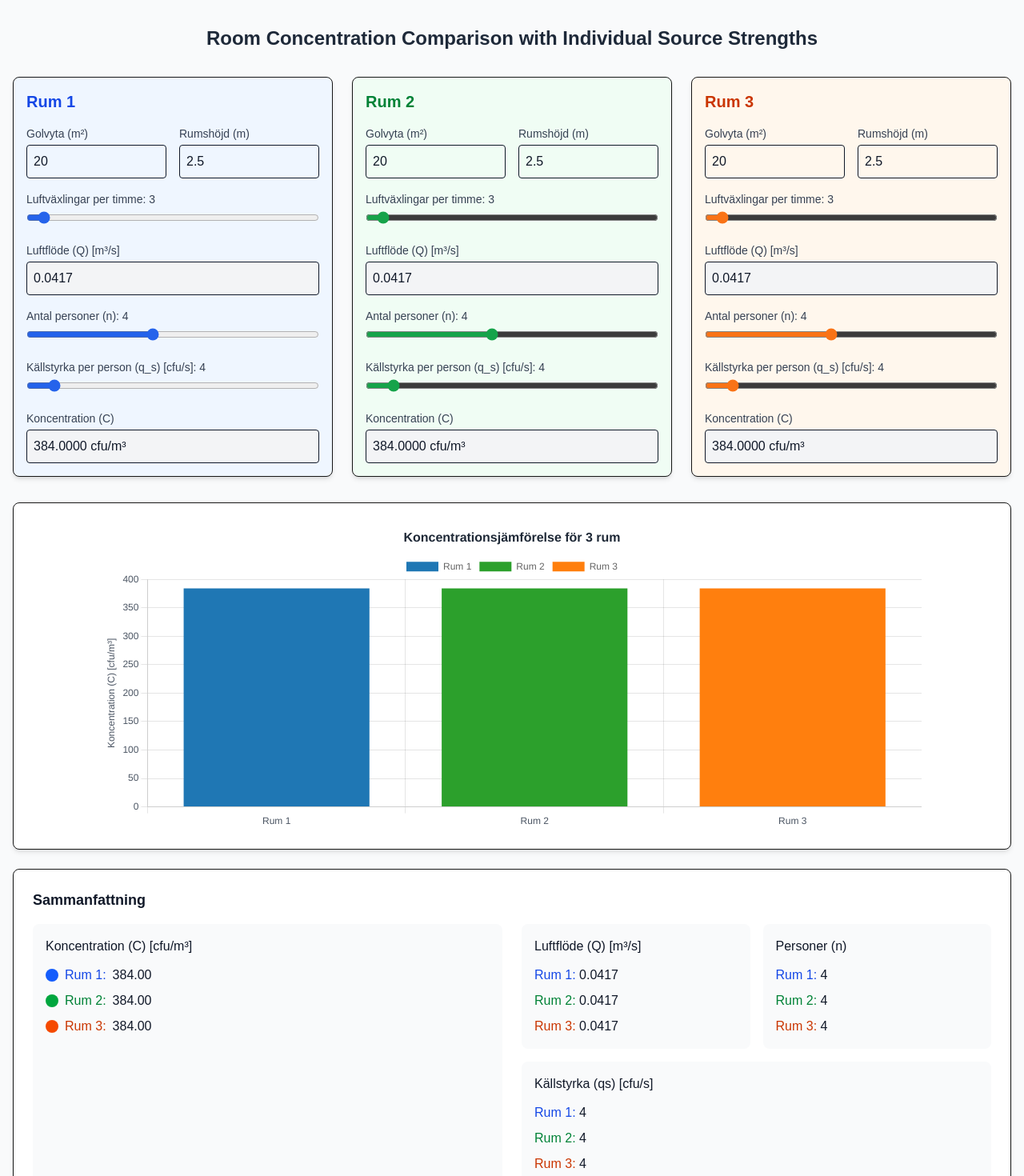
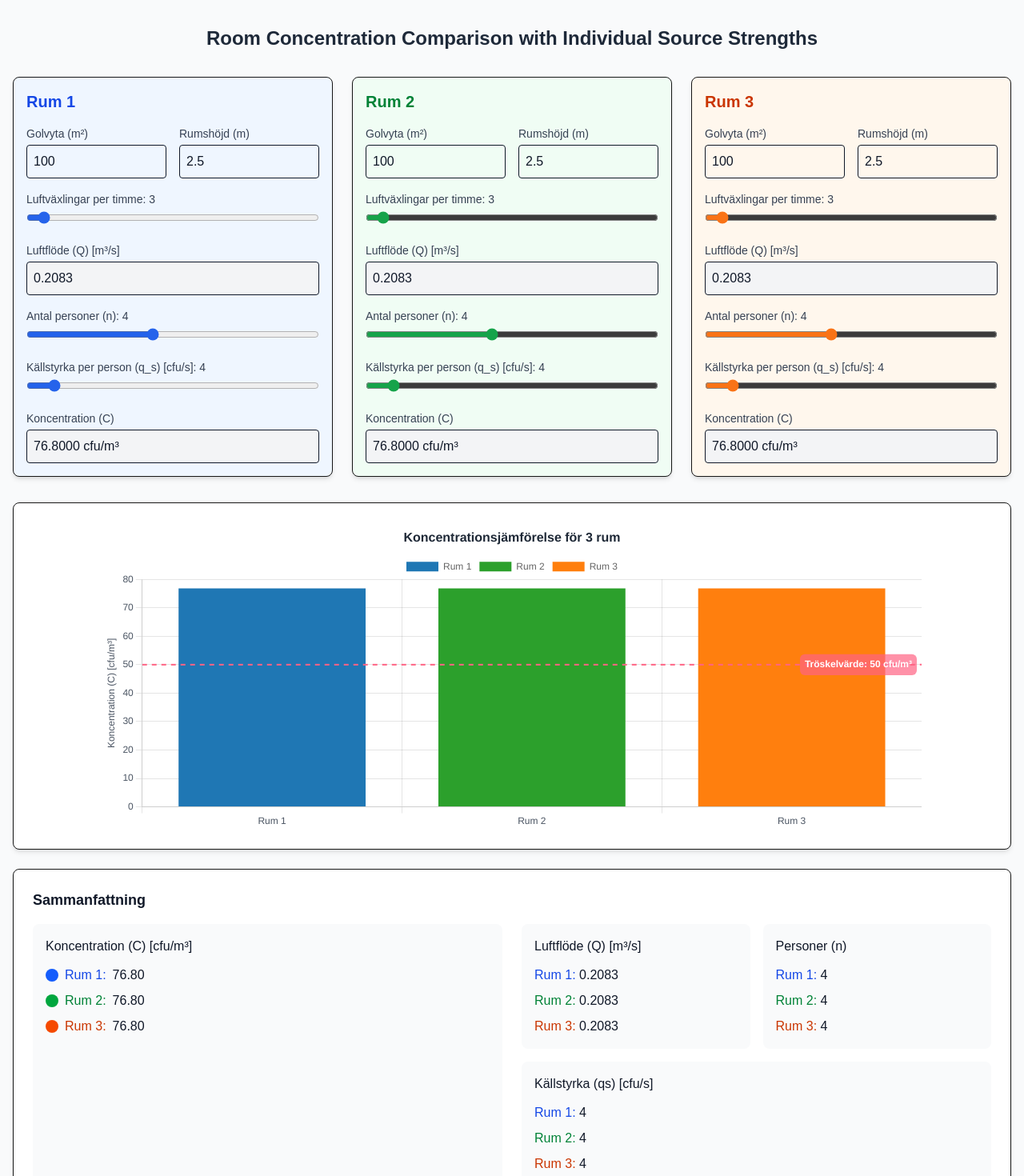
Before and after one commit to daniel0222uu/RoomComparison, a Next.js app: page / in a window 1280 px wide. Shown: the top 1470 px of the page at 80% size. Built offline with nearby package versions, Linux system fonts and the light colour scheme.

Commit message:
Styling fixes v2

```diff
--- a/package.json
+++ b/package.json
@@ -10,6 +10,7 @@
   },
   "dependencies": {
     "chart.js": "^4.4.8",
+    "chartjs-plugin-annotation": "^3.1.0",
     "next": "15.2.4",
     "react": "^19.0.0",
     "react-chartjs-2": "^5.3.0",
--- a/src/components/ConcentrationChart.tsx
+++ b/src/components/ConcentrationChart.tsx
@@ -1,6 +1,7 @@
 // src/components/ConcentrationChart.tsx
 import { Chart as ChartJS, CategoryScale, LinearScale, BarElement, Title, Tooltip, Legend } from "chart.js";
 import { Bar } from "react-chartjs-2";
+import annotationPlugin from 'chartjs-plugin-annotation';
 
 ChartJS.register(
     CategoryScale,
@@ -8,7 +9,8 @@ ChartJS.register(
     BarElement,
     Title,
     Tooltip,
-    Legend
+    Legend,
+    annotationPlugin
 );
 
 interface ChartData {
@@ -67,6 +69,27 @@ export default function ConcentrationChart({ c1, c2, c3 }: ChartData) {
           },
         },
       },
+      annotation: {
+        annotations: {
+          thresholdLine: {
+            type: 'line',
+            yMin: 50,
+            yMax: 50,
+            borderColor: 'rgb(255, 99, 132)',
+            borderWidth: 2,
+            borderDash: [6, 6],
+            label: {
+              display: true,
+              content: 'Tröskelvärde: 50 cfu/m³',
+              position: 'end',
+              backgroundColor: 'rgba(255, 99, 132, 0.7)',
+              font: {
+                size: 12
+              }
+            }
+          }
+        }
+      }
     },
     scales: {
       y: {
--- a/src/components/Room.tsx
+++ b/src/components/Room.tsx
@@ -19,7 +19,7 @@ export default function Room({
   onChange,
   step = 0.1
 }: RoomProps) {
-  const [area, setArea] = useState(20);
+  const [area, setArea] = useState(100);
   const [height, setHeight] = useState(2.5);
   const [airChanges, setAirChanges] = useState(3);
   const [q, setQ] = useState(0);
```
Also changed, not shown: 1 other file (tests, documents, lock files or other folders).
